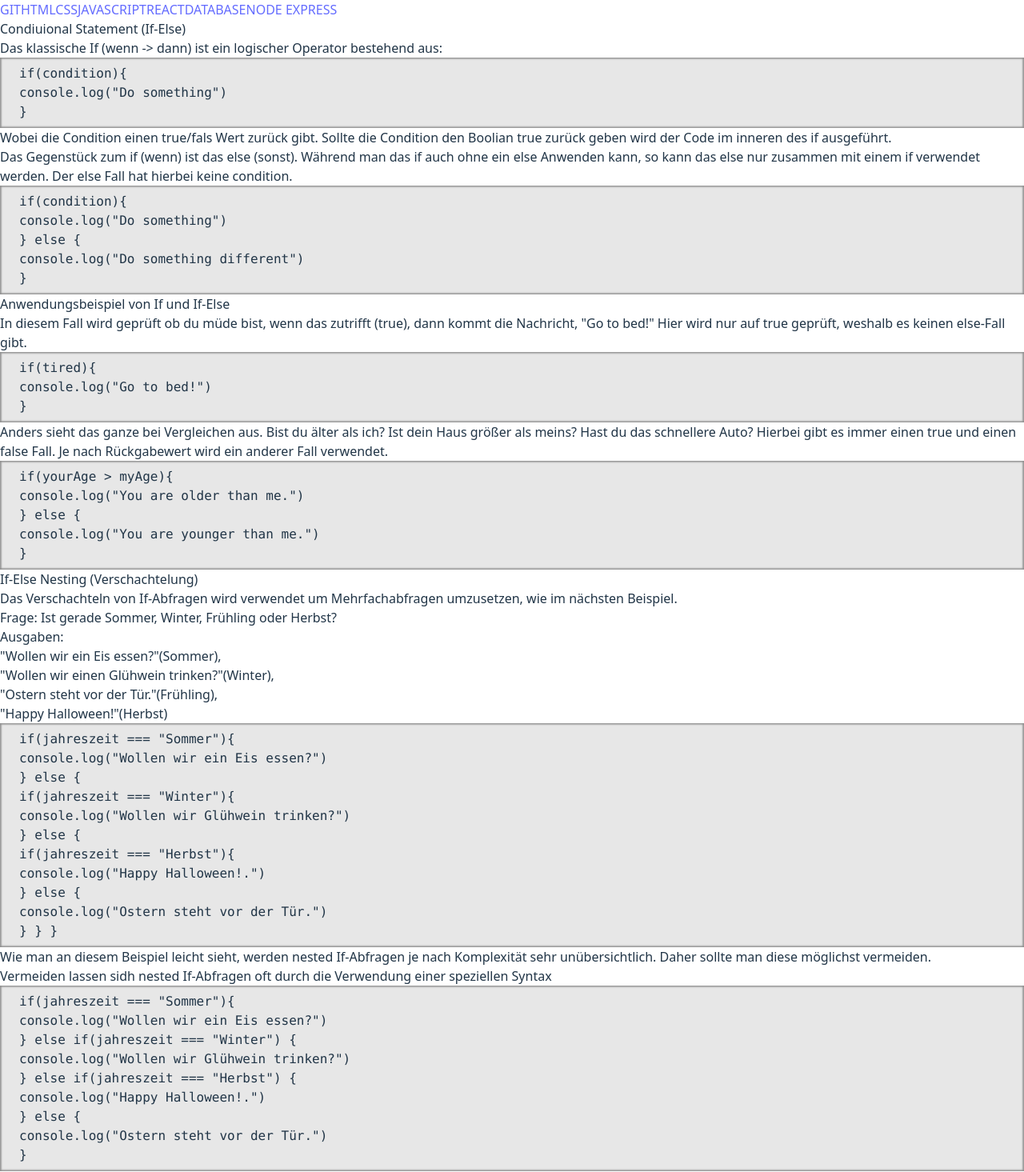
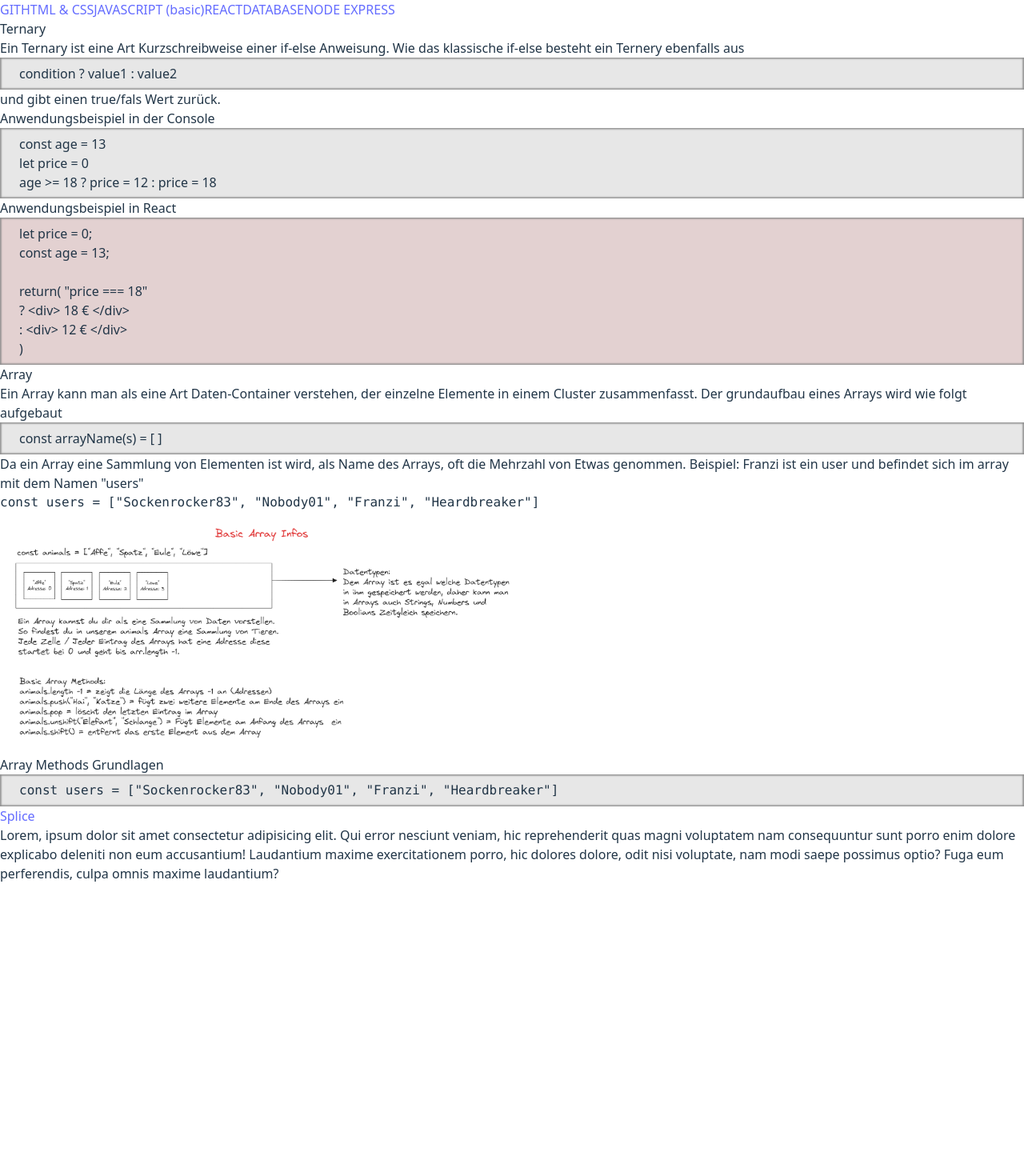
Before and after one commit to MartinKruess/webDevCollecion, a React (Vite) app: page / in a window 1280 px wide. Shown: the top 1465 px of the page at 80% size. After the commit the page ends 1104 px from the top, so only its background shows below. Built offline with nearby package versions, Linux system fonts and the light colour scheme.

Commit message:
first version of img zoom

```diff
--- a/src/App.css
+++ b/src/App.css
@@ -23,3 +23,22 @@
 .react{
   background-color: #751b1b33;
 }
+
+.imgContainer{
+  height: 19rem;
+  padding: 1rem;
+  position: relative;
+}
+
+.imgNormal{
+  width: 50%;
+  transition: 0.5s width;
+}
+
+.imgHover{
+  width: 97%;
+  height: auto;
+  position: absolute;
+  top: -18rem;
+  transition: 1.5s width;
+}
--- a/src/App.jsx
+++ b/src/App.jsx
@@ -7,6 +7,7 @@ import './App.css'
 import { Navi } from './comps/reusables/navi'
 import { Landingpage } from './comps/pages/landingpage'
 import { BDL } from './comps/pages/bdl'
+import { PB } from './comps/pages/javascript'
 
 function App() {
   const [count, setCount] = useState(0)
@@ -14,11 +15,12 @@ function App() {
   return (
     <>
       <Navi />
-      <main className="w-10/12 m-auto mt-8 border-2">
+      <main className="w-10/12 m-auto mt-8">
 
         <Routes>
           <Route exact path="/" element={<Landingpage />} />
           <Route exact path="/BDL" element={<BDL />} />
+          <Route exact path="/pb" element={<PB />} />
         </Routes>
       </main>
     </>
--- /dev/null
+++ b/src/comps/array.jsx
@@ -0,0 +1,40 @@
+import { useEffect, useState } from "react"
+
+export const Array = () => {
+  const [isWatched, setIsWatched] = useState(false)
+
+  useEffect(() => {}, [isWatched])
+
+  return (
+    <article>
+      <h2 className="font-extrabold text-3xl my-5">Array</h2>
+      <p className="my-4">
+        Ein Array kann man als eine Art Daten-Container verstehen, der einzelne Elemente in einem Cluster zusammenfasst. Der grundaufbau eines Arrays wird wie folgt aufgebaut
+        <p className="code">
+          const arrayName(s) = [ ]
+        </p>
+        Da ein Array eine Sammlung von Elementen ist wird, als Name des Arrays, oft die Mehrzahl von Etwas genommen. Beispiel: Franzi ist ein user und befindet sich im array mit dem Namen "users"
+      </p>
+      <pre>
+        <code>
+          const users = ["Sockenrocker83", "Nobody01", "Franzi", "Heardbreaker"]<br />
+        </code>
+      </pre>
+      <div className="imgContainer" >
+        {isWatched ? (
+          <img  className="imgHover" onClick={() => setIsWatched(!isWatched)}  src="./images/array.png" alt="" />
+        ) : (
+          <img  className="imgNormal" onClick={() => setIsWatched(!isWatched)}  src="./images/array.png" alt="" />
+        )}
+      </div>
+      <h3 className="font-extrabold text-2xl my-5">Array Methods Grundlagen</h3>
+      <pre className="code">
+        <code>
+          const users = ["Sockenrocker83", "Nobody01", "Franzi", "Heardbreaker"]<br />
+        </code>
+      </pre>
+
+      <a href="https://www.w3schools.com/jsref/jsref_splice.asp">Splice</a>
+    </article>
+  )
+}
--- a/src/comps/ifelse.jsx
+++ b/src/comps/ifelse.jsx
@@ -112,6 +112,7 @@ export const IfElse = () => {
       <p className="pt-2 pb-4">
         Durch die Verwendung von "else if" spart man sich das Nesting und sorgt dadurch für eine größere Übersichtlichkeit.
       </p>
+      <img src="./images/ifElse.png" alt="Image about if and nested if´s" />
     </article>
   )
 }
--- /dev/null
+++ b/src/comps/pages/javascript.jsx
@@ -0,0 +1,47 @@
+import { useState } from "react"
+import { IfElse } from "../ifelse"
+import { Array } from "../array"
+import { Ternary } from "../ternary"
+
+export const PB = () => {
+
+  const [theme, setTheme] = useState("")
+  console.log(theme)
+
+  const loadTheme = (clickedTheme) => {
+    if(clickedTheme === theme){
+      setTheme("")
+    }else {
+      setTheme(clickedTheme)
+    }
+  }
+
+  return(
+    <section>
+      <nav>
+        <ul className="text-2xl flex flex-wrap gap-5 p-2">
+          <li className="p-4 border rounded-lg hover:bg-red-800" onClick={() => loadTheme("variables")}>
+            Variables
+          </li>
+          <li className="p-4 border rounded-lg hover:bg-red-800" onClick={() => loadTheme("ifelse")}>
+            If/Else
+          </li>
+          <li className="p-4 border rounded-lg hover:bg-red-800" onClick={() => loadTheme("ternary")}>
+            Ternary
+          </li>
+          <li className="p-4 border rounded-lg hover:bg-red-800" onClick={() => loadTheme("array")}>
+            Array
+          </li>
+          <li className="p-4 border rounded-lg hover:bg-red-800" onClick={() => loadTheme("loop")}>
+            Loops
+          </li>
+        </ul>
+      </nav>
+      {/* {theme === "variables" && <Variables />} */}
+      {theme === "ifelse" && <IfElse />}
+      {theme === "ternary" && <Ternary />}
+      {theme === "array" && <Array />}
+      {/* {theme === "loop" && <Loop />} */}
+    </section>
+  )
+}
--- a/src/comps/pages/landingpage.jsx
+++ b/src/comps/pages/landingpage.jsx
@@ -9,12 +9,6 @@ export const Landingpage = () => {
       <article className="mt-10">
         Lorem, ipsum dolor sit amet consectetur adipisicing elit. Qui error nesciunt veniam, hic reprehenderit quas magni voluptatem nam consequuntur sunt porro enim dolore explicabo deleniti non eum accusantium! Laudantium maxime exercitationem porro, hic dolores dolore, odit nisi voluptate, nam modi saepe possimus optio? Fuga eum perferendis, culpa omnis maxime laudantium?
       </article>
-      <article className="mt-10">
-        Lorem ipsum dolor sit amet consectetur adipisicing elit. Officiis veritatis blanditiis vero sequi. Autem sed necessitatibus reprehenderit unde nemo modi adipisci. Voluptate soluta ex atque nulla hic inventore nemo illum.
-      </article>
-      <article className="mt-10">
-        Lorem, ipsum dolor sit amet consectetur adipisicing elit. Qui error nesciunt veniam, hic reprehenderit quas magni voluptatem nam consequuntur sunt porro enim dolore explicabo deleniti non eum accusantium! Laudantium maxime exercitationem porro, hic dolores dolore, odit nisi voluptate, nam modi saepe possimus optio? Fuga eum perferendis, culpa omnis maxime laudantium?
-      </article>
     </section>
   )
 }
--- a/src/comps/pages/text.jsx
+++ b/src/comps/pages/text.jsx
@@ -1,11 +1,12 @@
+import { Array } from "../array"
 import { IfElse } from "../ifelse"
 import { Ternary } from "../ternary"
 
 export const TEST = () => {
   return(
     <>
-    <IfElse />
     <Ternary />
+    <Array />
     </>
   )
 }
--- a/src/comps/reusables/navi.jsx
+++ b/src/comps/reusables/navi.jsx
@@ -3,13 +3,12 @@ import { NavLink } from "react-router-dom";
 export const Navi = () => {
   return(
     <nav className="bg-slate-700 w-screen flex justify-around space-x-10 text-2xl p-5  sticky top-0">
-      <NavLink>GIT</NavLink>
-      <NavLink>HTML</NavLink>
-      <NavLink>CSS</NavLink>
-      <NavLink>JAVASCRIPT</NavLink>
-      <NavLink>REACT</NavLink>
-      <NavLink>DATABASE</NavLink>
-      <NavLink>NODE EXPRESS</NavLink>
+      <NavLink to="/git">GIT</NavLink>
+      <NavLink to="/html&css">HTML & CSS</NavLink>
+      <NavLink to="/pb">JAVASCRIPT (basic)</NavLink>
+      <NavLink to="/react">REACT</NavLink>
+      <NavLink to="/databases">DATABASE</NavLink>
+      <NavLink to="/nodeJs">NODE EXPRESS</NavLink>
     </nav>
   )
 }
--- a/src/main.jsx
+++ b/src/main.jsx
@@ -7,5 +7,5 @@ import { BrowserRouter } from 'react-router-dom'
 ReactDOM.createRoot(document.getElementById('root')).render(
     <BrowserRouter >
         <App />
-    </BrowserRouter>
+    </BrowserRouter >
 )
```
Also changed, not shown: public/images/array.png (added), public/images/ifElse.png (added).
